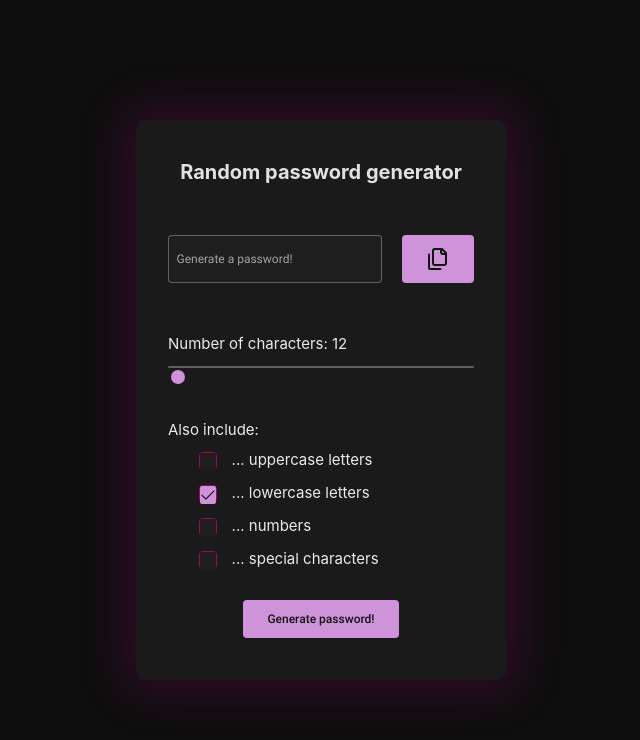
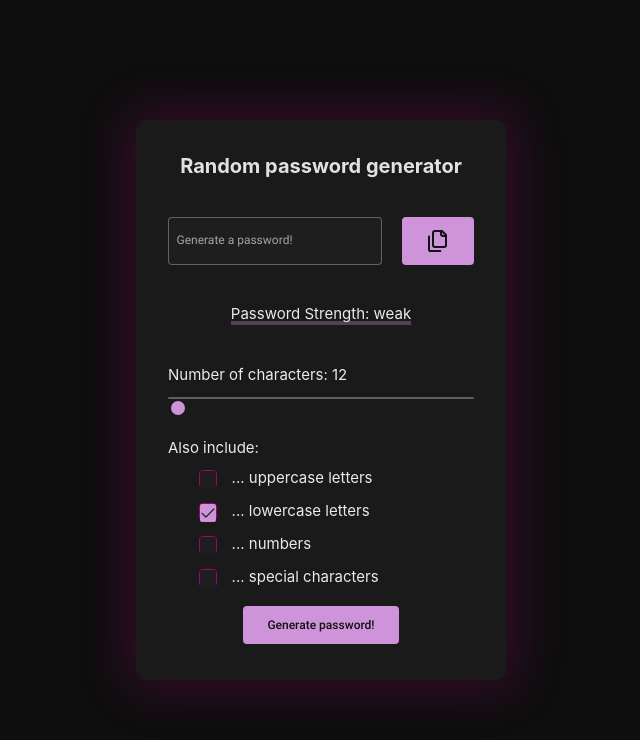
Before and after one commit to NollieChtn6/Password-Generator, a React (Vite) app: page / in a window 1280 px wide. Shown: the top 740 px of the page, without its empty margins (319-959 px from the left). Built offline with nearby package versions, Linux system fonts and the light colour scheme.

Commit message:
implement progress bar according to password strength

```diff
--- a/src/components/PasswordGenerator.tsx
+++ b/src/components/PasswordGenerator.tsx
@@ -1,4 +1,4 @@
-import { useRef } from "react";
+import { useRef, useEffect } from "react";
 
 import { CopyToClipboard } from "react-copy-to-clipboard";
 
@@ -12,16 +12,19 @@ import { Files } from "lucide-react";
 
 import { Toast } from "primereact/toast";
 import { Tooltip } from "primereact/tooltip";
+import { ProgressBar } from "primereact/progressbar";
 
 import { usePasswordStore } from "../store/passwordStore";
 
 export function PasswordGenerator() {
-  const { passwordOptions, setPasswordOptions, generatePassword } = usePasswordStore();
+  const { passwordOptions, setPasswordOptions, generatePassword, assessPasswordStrength } =
+    usePasswordStore();
   const toast = useRef<Toast>(null);
 
   const [generatedPassword, setGeneratedPassword] = useState<string>("");
 
   const [_passwordIsCopied, setPasswordIsCopied] = useState<boolean>(false);
+  const [passwordStrength, setPasswordStrength] = useState<number>(0);
 
   const onCopyPassword = () => {
     setPasswordIsCopied(true);
@@ -55,6 +58,21 @@ export function PasswordGenerator() {
     passwordOptions.hasNumbers ||
     passwordOptions.hasSpecialCharacters;
 
+  const strengthPercentage = passwordStrength * 20;
+
+  useEffect(() => {
+    if (generatedPassword) {
+      const strength = assessPasswordStrength(generatedPassword);
+      setPasswordStrength(strength);
+    }
+  }, [generatedPassword, assessPasswordStrength]);
+
+  const getProgressBarStep = () => {
+    if (passwordStrength <= 2) return "weak";
+    if (passwordStrength <= 4) return "medium";
+    return "strong";
+  };
+
   return (
     <div className="generator-container">
       <h1 className="title">Random password generator</h1>
@@ -84,6 +102,15 @@ export function PasswordGenerator() {
             <Files />
           </Button>
         </CopyToClipboard>
+      </div>
+
+      <div className="strength-container">
+        <p className="label-text">Password Strength: {getProgressBarStep()}</p>
+        <ProgressBar
+          value={strengthPercentage}
+          showValue={false}
+          className={`password-strength-bar ${getProgressBarStep()}`}
+        />
       </div>
 
       <div className="slider-container" style={{ position: "relative" }}>
```
